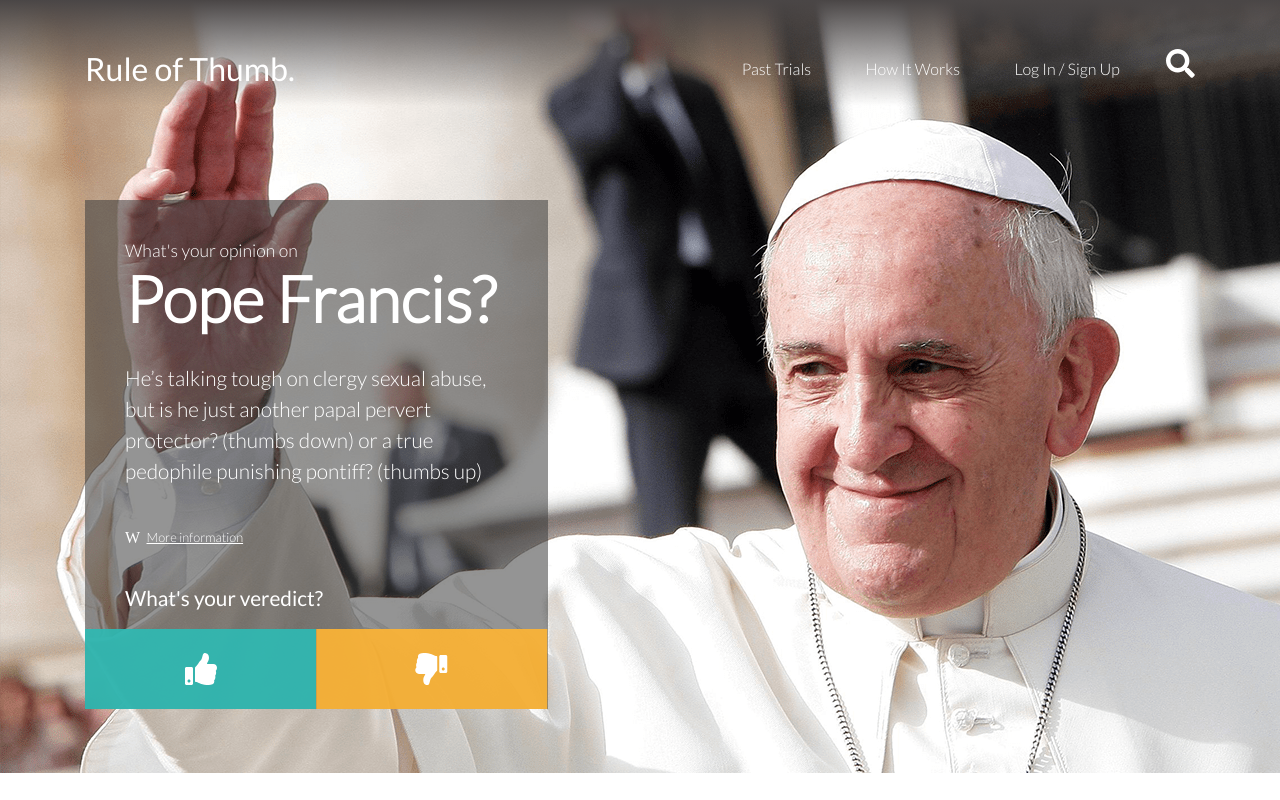
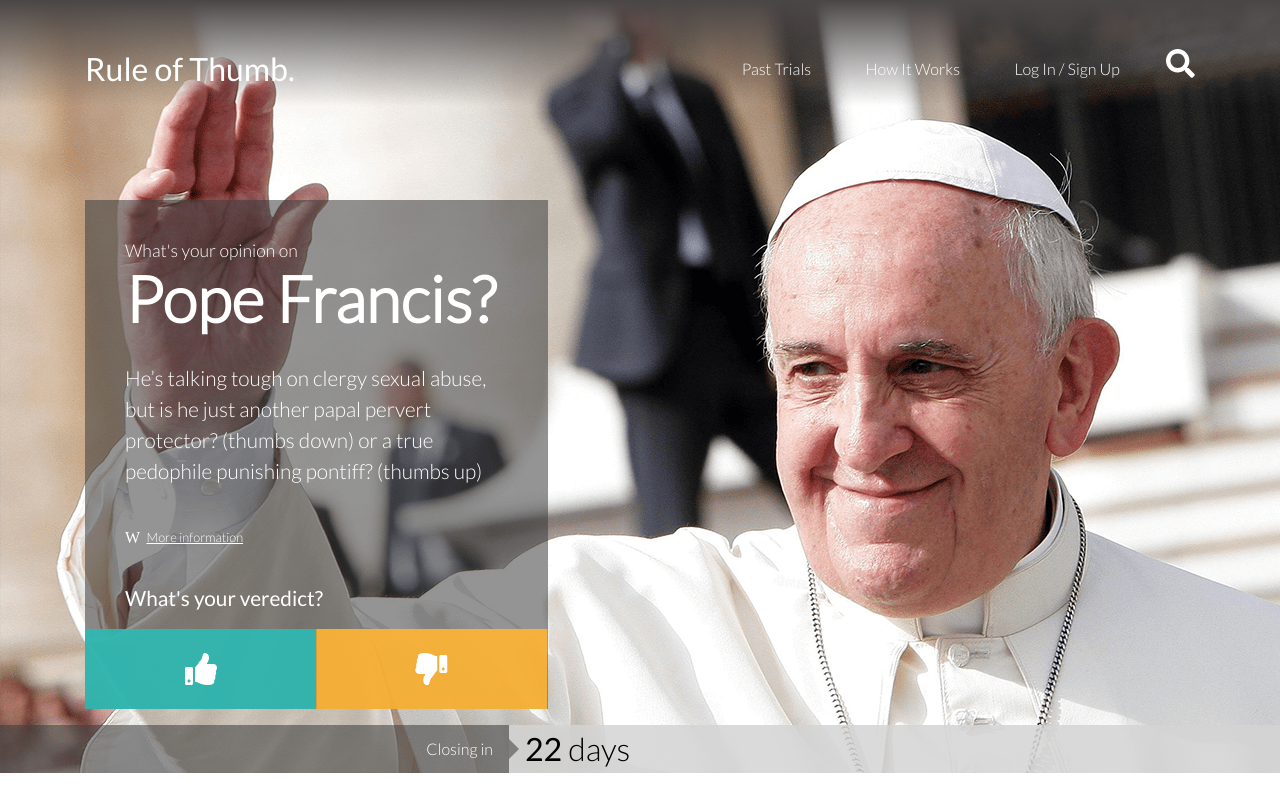
Before and after one commit to fsunset/zemogaTest, a React (Create React App) app: page / in a window 1280 px wide. Shown: the top 800 px of the page. Built offline with nearby package versions, Linux system fonts and the light colour scheme.

Commit message:
SASS global enhancements & jumbotron bar markup for home page.

```diff
--- a/src/pages/Home.js
+++ b/src/pages/Home.js
@@ -66,6 +66,17 @@ const Home = () => {
 						</Container>
 					</div>
 				</div>
+
+				<div className="remaining-days-bar">
+					<div className="row">
+						<div className="left">
+							<p>Closing in</p>
+						</div>
+						<div className="right">
+							<p><span>22</span> days</p>
+						</div>
+					</div>
+				</div>
 			</section>
 
 			<div className="container">
--- a/src/styles/css/App.css
+++ b/src/styles/css/App.css
@@ -122,11 +122,15 @@ main .jumbotron {
   background-repeat: no-repeat;
   background-size: cover;
   border-radius: 0;
+  position: relative;
   min-height: 750px;
   padding-top: 25vh; }
   main .jumbotron .box {
     background: rgba(60, 60, 60, 0.55);
     overflow: hidden; }
+    @media (max-width: 767.98px) {
+      main .jumbotron .box {
+        margin-bottom: 17vh; } }
     main .jumbotron .box h2,
     main .jumbotron .box p,
     main .jumbotron .box a {
@@ -154,6 +158,42 @@ main .jumbotron {
     main .jumbotron .box [class*="btn-"] {
       padding: 2vh;
       font-size: 2rem; }
+  main .jumbotron .remaining-days-bar {
+    background: rgba(60, 60, 60, 0.55);
+    bottom: 0;
+    color: white;
+    overflow: hidden;
+    position: absolute;
+    width: 100%; }
+    main .jumbotron .remaining-days-bar .row > div {
+      padding: 0 1rem; }
+      main .jumbotron .remaining-days-bar .row > div:first-child {
+        line-height: 3; }
+      main .jumbotron .remaining-days-bar .row > div.left {
+        position: relative;
+        text-align: right;
+        width: 40%; }
+        main .jumbotron .remaining-days-bar .row > div.left:after {
+          content: '';
+          position: absolute;
+          right: 0;
+          top: 50%;
+          width: 0;
+          height: 0;
+          border: 10px solid transparent;
+          border-left-color: rgba(60, 60, 60, 0.55);
+          border-right: 0;
+          margin-top: -10px;
+          margin-right: -10px; }
+      main .jumbotron .remaining-days-bar .row > div.right {
+        background: rgba(255, 255, 255, 0.66);
+        color: black;
+        font-size: xx-large;
+        width: 60%; }
+      main .jumbotron .remaining-days-bar .row > div p {
+        margin-bottom: 0; }
+        main .jumbotron .remaining-days-bar .row > div p span {
+          font-family: Lato; }
 
 main .boxes-container {
   padding-bottom: 2vh; }
--- a/src/styles/sass/App.scss
+++ b/src/styles/sass/App.scss
@@ -1,3 +1,7 @@
+@import "node_modules/bootstrap/scss/functions";
+@import "node_modules/bootstrap/scss/variables";
+@import "node_modules/bootstrap/scss/mixins/_breakpoints";
+
 /*
  *** Global Styling
 */
@@ -62,7 +66,7 @@ $widths: (0, 1, 2, 3, 4, 5, 6, 7, 8, 9, 10, 11, 12, 13, 14, 15, 16, 17, 18, 19,
 
 		> small {
 			display: inline-block !important;
-			@media (min-width: 992px) {
+			@include media-breakpoint-up(lg) {
 				display: contents !important;
 			}
 			margin-bottom: 2vh;
@@ -72,7 +76,7 @@ $widths: (0, 1, 2, 3, 4, 5, 6, 7, 8, 9, 10, 11, 12, 13, 14, 15, 16, 17, 18, 19,
 
 		&.alert-dismissible {
 		    padding-right: 2rem;
-		    @media (min-width: 992px) {
+		    @include media-breakpoint-up(lg) {
 		    	padding-right: 4rem;
 		    }
 		}
@@ -87,7 +91,7 @@ $widths: (0, 1, 2, 3, 4, 5, 6, 7, 8, 9, 10, 11, 12, 13, 14, 15, 16, 17, 18, 19,
 		    padding-bottom: 3vh !important;
 		    font-size: 1.7rem;
 
-		    @media (min-width: 992px) {
+		    @include media-breakpoint-up(lg) {
 		    	p {
 		    		display: inline;
 
@@ -114,7 +118,7 @@ $widths: (0, 1, 2, 3, 4, 5, 6, 7, 8, 9, 10, 11, 12, 13, 14, 15, 16, 17, 18, 19,
 	.icon-custom-medium { font-size: 1em; }
 	.icon-custom-small {
 		font-size: .6em;
-		@media (min-width: 992px) {
+		@include media-breakpoint-up(lg) {
 			font-size: .4em;
 		}
 	}
@@ -151,7 +155,7 @@ header {
 	.navbar {
 		position: absolute;
 		background: rgba(0, 0, 0, 0.8);
-		@media (min-width: 992px) {
+		@include media-breakpoint-up(lg) {
 			background: -moz-linear-gradient(top,  rgba(74,70,70,1) 0%, rgba(255,255,255,0) 100%); /* FF3.6-15 */
 			background: -webkit-linear-gradient(top,  rgba(74,70,70,1) 0%,rgba(255,255,255,0) 100%); /* Chrome10-25,Safari5.1-6 */
 			background: linear-gradient(to bottom,  rgba(74,70,70,1) 0%,rgba(255,255,255,0) 100%); /* W3C, IE10+, FF16+, Chrome26+, Opera12+, Safari7+ */
@@ -180,12 +184,16 @@ main {
 		background-repeat: no-repeat;
 		background-size: cover;
 		border-radius: 0;
+		position: relative;
 		min-height: 750px;
 		padding-top: 25vh;
 
 		.box {
 			background: rgba($softBlack, .55);
 			overflow: hidden;
+			@include media-breakpoint-down(sm) {
+				margin-bottom: 17vh;
+			}
 
 			h2,
 			p,
@@ -230,6 +238,53 @@ main {
 				font-size: 2rem;
 			}
 		}
+
+		.remaining-days-bar {
+		    background: rgba($softBlack, .55);
+		    bottom: 0;
+		    color: white;
+		    overflow: hidden;
+			position: absolute;
+		    width: 100%;
+
+		    .row > div {
+		    	padding: 0 1rem;
+		    	&:first-child { line-height: 3; }
+
+		    	&.left {
+		    		position: relative;
+		    		text-align: right;
+		    		width: 40%;
+
+		    		&:after {
+		    			content: '';
+		    			position: absolute;
+		    			right: 0;
+		    			top: 50%;
+		    			width: 0;
+		    			height: 0;
+		    			border: 10px solid transparent;
+		    			border-left-color: rgba($softBlack, .55);
+		    			border-right: 0;
+		    			margin-top: -10px;
+		    			margin-right: -10px;
+		    		}
+		    	}
+
+		    	&.right {
+		    		background: rgba(white, 0.66);
+		    		color: black;
+		    		font-size: xx-large;
+		    		width: 60%;
+		    	}
+
+		    	p {
+		    		margin-bottom: 0;
+
+		    		span { font-family: Lato; }
+		    	}
+		    }
+		}
 	}
 
 	.boxes-container {
@@ -243,7 +298,7 @@ main {
 		    overflow: hidden;
 		    height: 300px;
 		    margin-bottom: 3vh;
-		    @media (min-width: 992px) {
+		    @include media-breakpoint-up(lg) {
 		    	height: 420px;
 		    	margin-bottom: 3vh;
 		    }
@@ -257,7 +312,7 @@ main {
 		    	bottom: 0;
 		    	width: 100%;
 		    	height: 79%;
-		    	@media (min-width: 992px) {
+		    	@include media-breakpoint-up(lg) {
 		    		height: 60%;
 		    	}
 
@@ -287,7 +342,7 @@ main {
 		    	.card-subtitle {
 		    		font-size: .7rem;
 		    		margin-left: 3vw;
-		    		@media (min-width: 992px) {
+		    		@include media-breakpoint-up(lg) {
 		    			margin-left: 1.5vw;
 		    		}
 		    	}
@@ -295,7 +350,7 @@ main {
 		    	.card-text {
 		    		line-height: 1.1;
 		    		margin-left: 3vw;
-		    		@media (min-width: 992px) {
+		    		@include media-breakpoint-up(lg) {
 		    			margin-left: 1.5vw;
 		    		}
 		    	}
@@ -304,7 +359,7 @@ main {
 	    			margin-left: -1.25rem;
 	    			margin-right: 1.5vw;
 	    			padding: 1.2vw;
-	    			@media (min-width: 992px) {
+	    			@include media-breakpoint-up(lg) {
 	    				margin-right: .7vw;
 	    				padding: .7vw;
 	    			}
@@ -339,7 +394,7 @@ main {
 
 	    		.voting-btn {
 	    			margin-top: -1.7vh;
-	    			@media (min-width: 992px) {
+	    			@include media-breakpoint-up(lg) {
 	    				margin-top: -1vh;
 	    			}
 
@@ -362,14 +417,14 @@ main {
 
 	    			.icon-custom-small {
 	    				font-size: 1.2rem;
-	    				@media (min-width: 992px) {
+	    				@include media-breakpoint-up(lg) {
 	    					font-size: .8rem;
 	    				}
 	    			}
 
 	    			+ button {
 		    			margin-top: -2vh;
-		    			@media (min-width: 992px) {
+		    			@include media-breakpoint-up(lg) {
 		    				margin-top: -1vh;
 		    			}
 		    		}
@@ -409,13 +464,13 @@ footer {
 	    &:hover { color: $grey; }
 
 	    display: block;
-	    @media (min-width: 992px) {
+	    @include media-breakpoint-up(lg) {
 	    	display: inline-block;
 	    }
 
 	    > span {
 	    	display: block;
-	    	@media (min-width: 992px) {
+	    	@include media-breakpoint-up(lg) {
 	    		display: inline;
 	    	}
 	    }
@@ -433,7 +488,7 @@ footer {
  *** Media Queries
 */
 
-@media (min-width: 992px) {
+@include media-breakpoint-up(lg) {
 	.navbar {
 		padding-top: 5vh !important;
 
```
